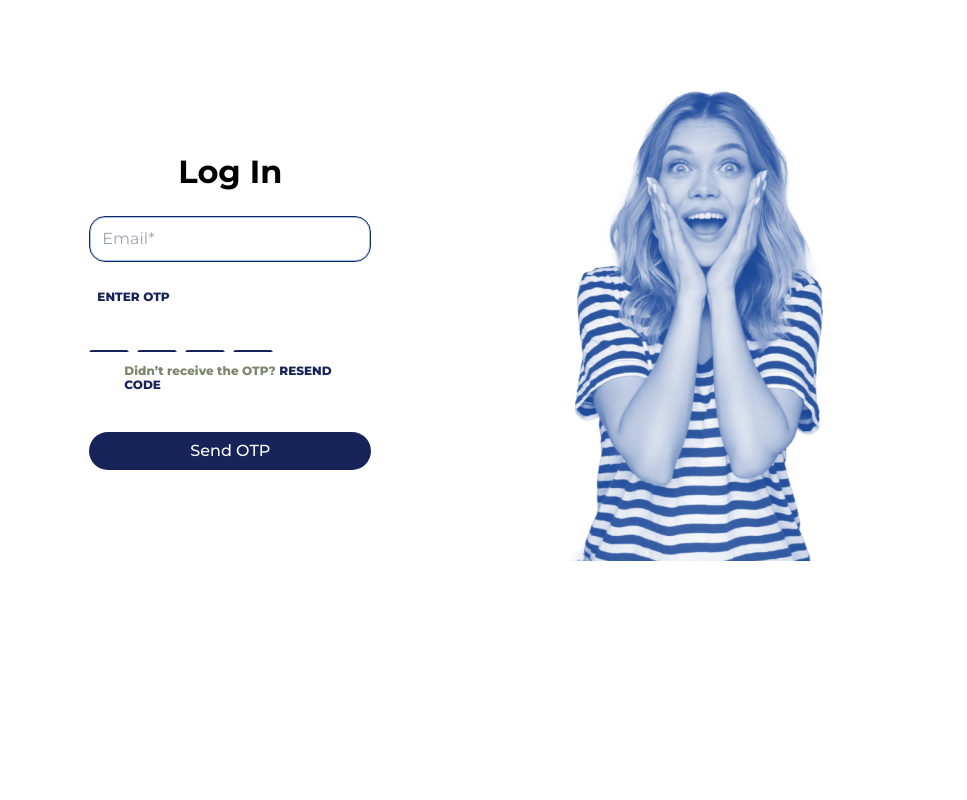
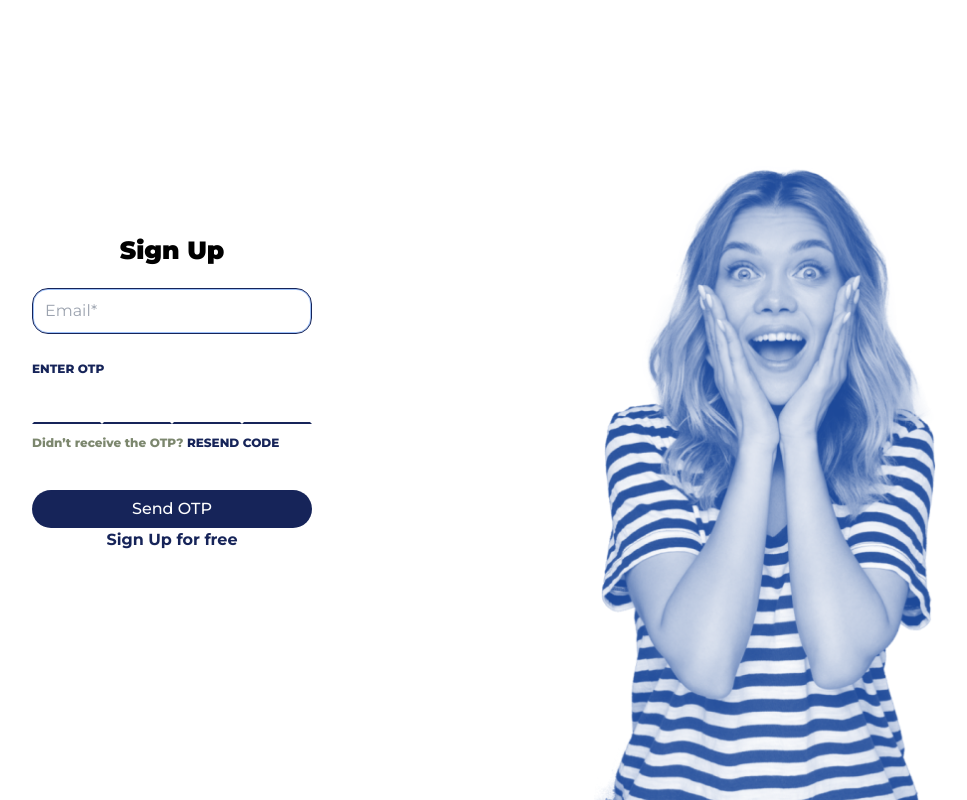
Before and after one commit to dhavalh21/theBigdeal, a Next.js app: page /login in a window 1280 px wide. Shown: the whole page, without its empty margins (168-1135 px from the left). Built offline with nearby package versions, Linux system fonts and the light colour scheme.

Commit message:
login pages design fixed

```diff
--- a/src/app/(auth)/login/OtpInput.jsx
+++ b/src/app/(auth)/login/OtpInput.jsx
@@ -87,19 +87,15 @@ const OtpInput = ({ length, onChange, error, helperText }) => {
           onChange={(event) => handleInputChange(event, i)}
           onKeyDown={(event) => handleInputKeyDown(event, i)}
           onPaste={handlePaste}
-          className='bg-red w-[40px] h-[40px]   text-center border-2  border-b-themeColor border-white rounded-2 mb-2 focus:outline-none focus:border-purple-500'
+          className="bg-red  max-w-[25%] h-[40px]   text-center border-2  border-b-themeColor border-white rounded-2 mb-2 focus:outline-none focus:border-purple-500"
         />
       );
-
-      if (i < length - 1) {
-        inputs.push(<span key={`dash-${i}`} className="mr-2"></span>);
-      }
     }
 
     return inputs;
   };
 
-  return <div className="otp-input">{renderInputs()}</div>;
+  return <div className="otp-input flex items-stretch ">{renderInputs()}</div>;
 };
 
 export default OtpInput;
--- a/src/app/(auth)/login/page.jsx
+++ b/src/app/(auth)/login/page.jsx
@@ -1,62 +1,74 @@
 "use client";
 
-import { useState } from "react";
 import LoginImg from "@/assets/images/login-img.png";
 import InputField from "@/components/forms/InputField";
-import OtpInput from "./OtpInput";
 import NavLink from "@/components/NavLink";
 import { ROUTES_PATH } from "@/helpers/constants/constants.helper";
 import Image from "next/image";
-// import Input from "@/components/forms/Input";
+import { useState } from "react";
+import OtpInput from "./OtpInput";
+import Link from "next/link";
 
 function LoginPage() {
   const [otpValue, setOtpValue] = useState("");
   return (
-    <>
-      <section className="text-gray-600 body-font">
-        <div className="container px-5 pt-20 mx-auto flex flex-wrap items-center">
-          <div className="lg:w-2/6 md:w-1/2 rounded-lg flex flex-col md:ml-auto w-7/12 mt-0   md:mt-0">
-            <h2 className="text-gray-900 title-font mb-5 mx-auto text-4xl font-bold	">
-              Log In
+    <section className="text-gray-600 body-font container mx-auto flex flex-wrap items-center h-[100vh]">
+      <div className="w-1/2 flex justify-center items-center flex-col max-tablet:w-full h-full">
+        {/* <img
+          alt="logo"
+          src={Logo}
+          height={"150px"}
+          width={"150px"}
+          className="text-center mx-auto mb-5 hidden max-tablet:block "
+        /> */}
+        <h2 className="text-gray-900 title-font mb-5 mx-auto text-3xl font-black">
+          Sign Up
         </h2>
-            <div className="relative mb-4">
+        <div className="relative mb-4 w-[280px] max-w-[100%]">
           <InputField
             id="email"
             name="email"
             type="email"
             autoComplete="email"
             required
-                className="w-5/12 rounded-xl border focus:border-indigo-500 focus: text-base outline-none text-gray-700 py-1 px-3 leading-8 transition-colors duration-200 ease-in-out mb-3 mx-auto border-purple-700 "
+            className="w-full rounded-xl border focus:border-indigo-500 focus: text-base outline-none text-gray-700 py-1 px-3 leading-8 transition-colors duration-200 ease-in-out mb-3 mx-auto border-purple-700 "
             placeholder="Email*"
           />
-            </div>
-            <div className=" mx-auto mb-10 lg:w-2/6 md:w-1/2 rounded-lg flex flex-col md:ml-auto w-5/12 mt-0   md:mt-0">
+
+          <div className=" mx-auto mb-10 lg:w-2/6 md:w-1/2 rounded-lg flex flex-col md:ml-auto w-full mt-0   md:mt-0">
             {" "}
-              <p className="text-sm font-extrabold text-themeColor mb-2 ml-2">
+            <p className="text-sm font-extrabold text-themeColor mb-2  mt-4">
               ENTER OTP
             </p>
+            <div className="relative">
               <OtpInput length={4} onChange={(e) => setOtpValue(e)} />
-              <p className=" text-sm text-themeColor font-extrabold ml-[35px] mt-1">
-                <span className="text-grey">Didn’t receive the OTP?</span>{" "}
-                RESEND CODE
+            </div>
+            <p className=" text-sm text-themeColor font-extrabold   mt-1">
+              <span className="text-grey">Didn’t receive the OTP?</span> RESEND
+              CODE
             </p>
           </div>
-            <button className="text-white bg-indigo-500 py-2 px-8 focus:outline-none hover:bg-indigo-600 text-lg w-5/12 mx-auto rounded-full font-medium bg-themeColor ">
+          <button className="text-white bg-indigo-500 py-2 px-8 focus:outline-none hover:bg-indigo-600 text-lg w-5/12 mx-auto rounded-full font-medium bg-themeColor w-full">
             Send OTP
           </button>
-            <NavLink
+          <div className="text-center">
+            <Link
               href={ROUTES_PATH.REGISTRATION}
-              className="mt-3 mx-auto font-bold text-xl text-themeColor"
+              className="mt-5 mx-auto font-bold text-lg text-themeColor"
             >
               Sign Up for free
-            </NavLink>
-          </div>
-          <div className="lg:w-3/5 md:w-1/2 md:pr-16 lg:pr-0 pr-0 flex mt-1 justify-center">
-            <Image src={LoginImg} height={"265px"} width={"265px"} />
+            </Link>
           </div>
         </div>
+      </div>
+      <div className="w-1/2 flex justify-center items-end h-full max-tablet:hidden">
+        <Image
+          src={LoginImg}
+          alt="logo"
+          className="h-[80%] max-h-[800px] w-auto"
+        />
+      </div>
     </section>
-    </>
   );
 }
 
--- a/src/app/(auth)/register/page.jsx
+++ b/src/app/(auth)/register/page.jsx
@@ -1,4 +1,5 @@
 "use client";
+
 
 import Logo from "@/assets/images/thebigdeal-logo.png";
 import InputField from "@/components/forms/InputField";
@@ -6,23 +7,28 @@ import NavLink from "@/components/NavLink";
 import { ROUTES_PATH } from "@/helpers/constants/constants.helper";
 import Image from "next/image";
 
-function RegisterPage() {
+function Registration() {
   return (
-    <>
-      <section className="text-gray-600 body-font">
-        <div className="flex    mx-auto flex flex-wrap items-center">
-          <div className="w-1/2 rounded-lg p-8 flex flex-col md:ml-auto w-7/12	 mt-10 md:mt-0">
-            <h2 className="text-gray-900 title-font mb-5 mx-auto text-3xl font-bold	">
+    <section className="text-gray-600 body-font container mx-auto flex flex-wrap items-center h-[100vh]">
+      <div className="w-1/2 flex justify-center items-center flex-col max-tablet:w-full h-full">
+        <img
+          alt="logo"
+          src={Logo}
+          height={"150px"}
+          width={"150px"}
+          className="text-center mx-auto mb-5 hidden max-tablet:block "
+        />
+        <h2 className="text-gray-900 title-font mb-5 mx-auto text-3xl font-black">
           Sign Up
         </h2>
-            <div className="relative mb-4">
+        <div className="relative mb-4 w-[280px] max-w-[100%]">
           <InputField
             id="email"
             name="email"
             type="email"
             autoComplete="email"
             required
-                className="w-5/12 rounded-xl border focus:border-indigo-800 focus: text-base outline-none text-gray-700 py-1 px-3 leading-8 transition-colors duration-200 ease-in-out mb-3 mx-auto border-purple-900"
+            className="w-full rounded-xl border focus:border-indigo-800 focus: text-base outline-none text-gray-700 py-1 px-3 leading-8  duration-200 ease-in-out mb-3 mx-auto border-purple-900"
             placeholder="Name*"
           />
 
@@ -32,24 +38,13 @@ function RegisterPage() {
             type="email"
             autoComplete="email"
             required
-                className="w-5/12 rounded-xl border focus:border-indigo-800 focus: text-base outline-none text-gray-700 py-1 px-3 leading-8 transition-colors duration-200 ease-in-out mb-3 mx-auto border-purple-900"
+            className="w-full rounded-xl border focus:border-indigo-800 focus: text-base outline-none text-gray-700 py-1 px-3 leading-8  duration-200 ease-in-out mb-3 mx-auto border-purple-900"
             placeholder="Email Address*"
           />
-
-              <InputField
-                id="email"
-                name="email"
-                type="email"
-                autoComplete="email"
-                required
-                className="w-5/12 rounded-xl border focus:border-indigo-800 focus: text-base outline-none text-gray-700 py-1 px-3 leading-8 transition-colors duration-200 ease-in-out mb-3 mx-auto border-purple-900"
-                placeholder="India*"
-              />
-            </div>
-
-            <button className="text-white bg-indigo-500 py-2 px-8 focus:outline-none hover:bg-indigo-600 text-lg w-5/12 mx-auto rounded-full font-medium bg-themeColor">
+          <button className="text-white bg-indigo-500 py-2 px-8 focus:outline-none hover:bg-indigo-600 text-lg w-full mx-auto rounded-full font-medium bg-themeColor h-[45px]">
             Sign Up for free
           </button>
+        </div>
         <NavLink
           href={ROUTES_PATH.LOGIN}
           className=" mt-3 mx-auto font-bold text-xl text-themeColor"
@@ -57,13 +52,11 @@ function RegisterPage() {
           Login
         </NavLink>
       </div>
-          <div className="w-1/2 flex mt-1 justify-center">
-            <Image src={Logo} height={"400px"} width={"400px"} />
-          </div>
+      <div className="w-1/2 flex justify-center items-center max-tablet:hidden">
+        <Image src={Logo} height="400" width="400" alt="logo" />
       </div>
     </section>
-    </>
   );
 }
 
-export default RegisterPage;
+export default Registration;
```
Lines whose indentation alone changed are shown as unchanged.
